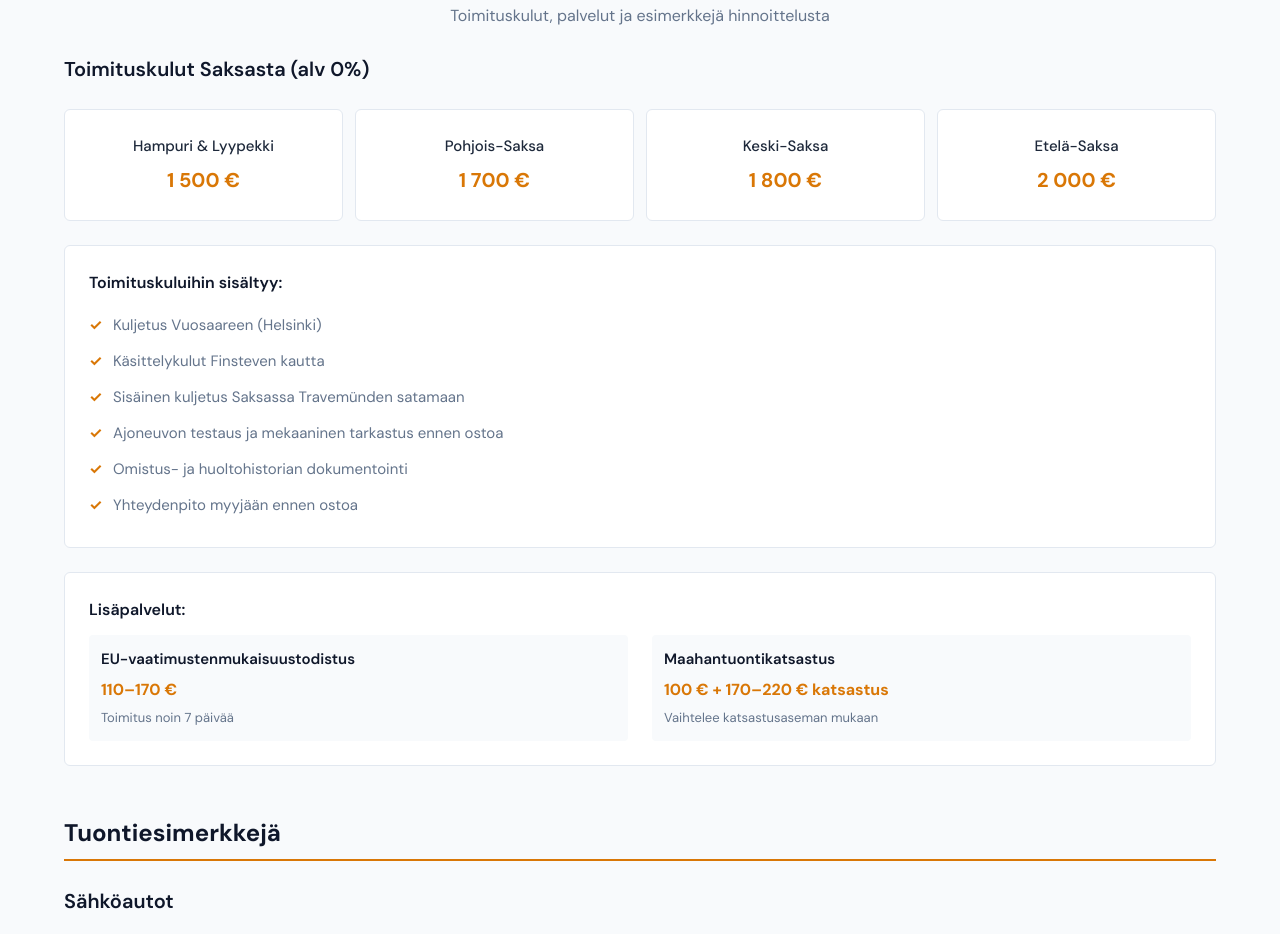
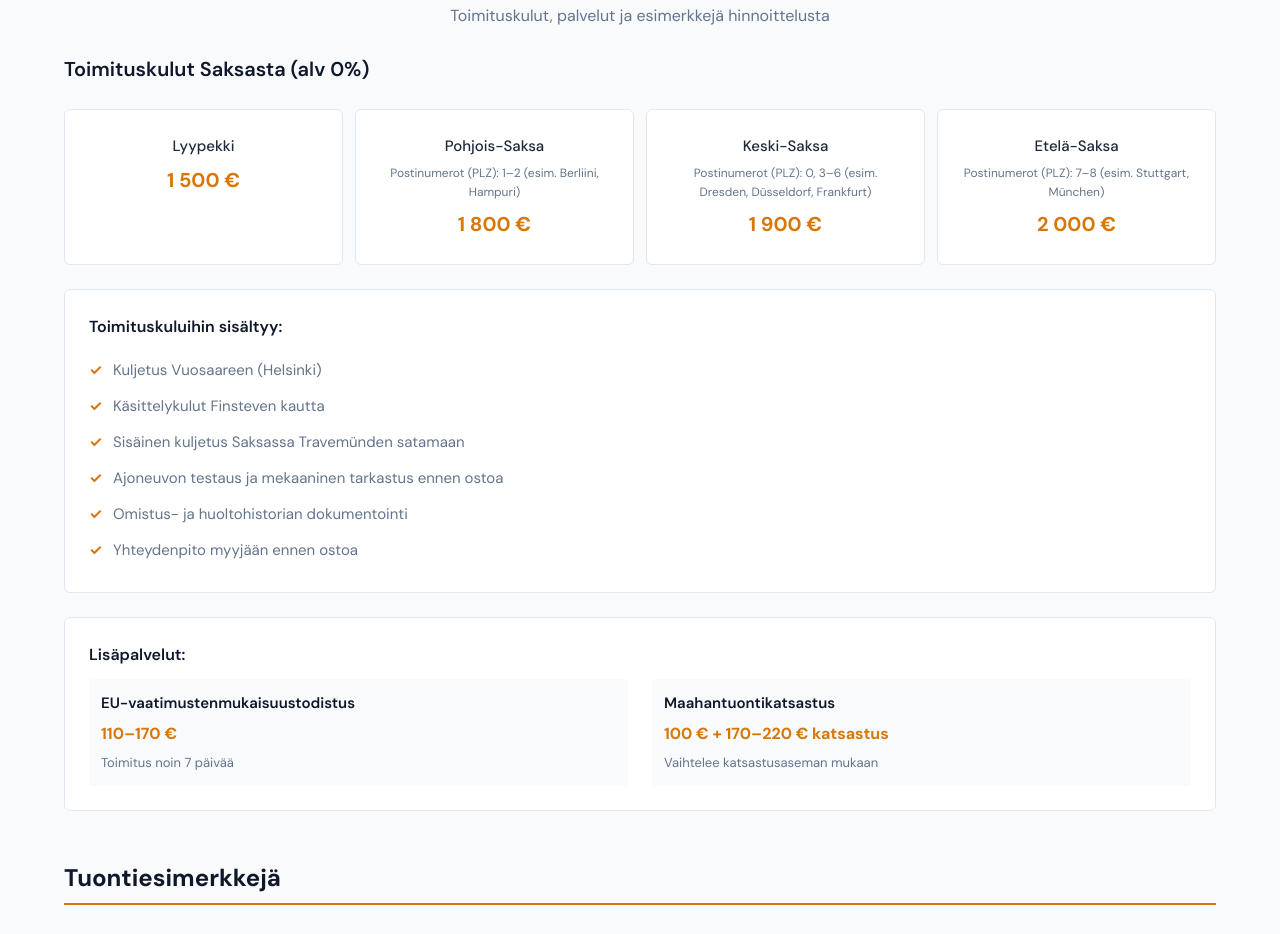
Before and after one commit to janilaatunen/tuontimesta.fi, a plain HTML site: page index.html in a window 1280 px wide. Shown: the part 1858-2792 px from the top of the page. Drawn offline with Linux system fonts and the light colour scheme; a script that the page names is missing.

Commit message:
Update delivery pricing zones with postal codes and city examples
Co-Authored-By: Claude Opus 4.6 (1M context) <noreply@anthropic.com>

```diff
--- a/index.html
+++ b/index.html
@@ -236,19 +236,22 @@
                 <h3 class="pricing-category">Toimituskulut Saksasta (alv 0%)</h3>
                 <div class="delivery-grid">
                     <div class="delivery-card">
-                        <div class="delivery-location">Hampuri & Lyypekki</div>
+                        <div class="delivery-location">Lyypekki</div>
                         <div class="delivery-price">1 500 €</div>
                     </div>
                     <div class="delivery-card">
                         <div class="delivery-location">Pohjois-Saksa</div>
-                        <div class="delivery-price">1 700 €</div>
+                        <div class="delivery-detail">Postinumerot (PLZ): 1–2 (esim. Berliini, Hampuri)</div>
+                        <div class="delivery-price">1 800 €</div>
                     </div>
                     <div class="delivery-card">
                         <div class="delivery-location">Keski-Saksa</div>
-                        <div class="delivery-price">1 800 €</div>
+                        <div class="delivery-detail">Postinumerot (PLZ): 0, 3–6 (esim. Dresden, Düsseldorf, Frankfurt)</div>
+                        <div class="delivery-price">1 900 €</div>
                     </div>
                     <div class="delivery-card">
                         <div class="delivery-location">Etelä-Saksa</div>
+                        <div class="delivery-detail">Postinumerot (PLZ): 7–8 (esim. Stuttgart, München)</div>
                         <div class="delivery-price">2 000 €</div>
                     </div>
                 </div>
--- a/styles.css
+++ b/styles.css
@@ -406,6 +406,12 @@ section h2 {
     margin-bottom: var(--spacing-xs);
 }
 
+.delivery-detail {
+    font-size: 0.75rem;
+    color: var(--color-text-light);
+    margin-bottom: var(--spacing-xs);
+}
+
 .delivery-price {
     font-size: 1.25rem;
     font-weight: 700;
```
